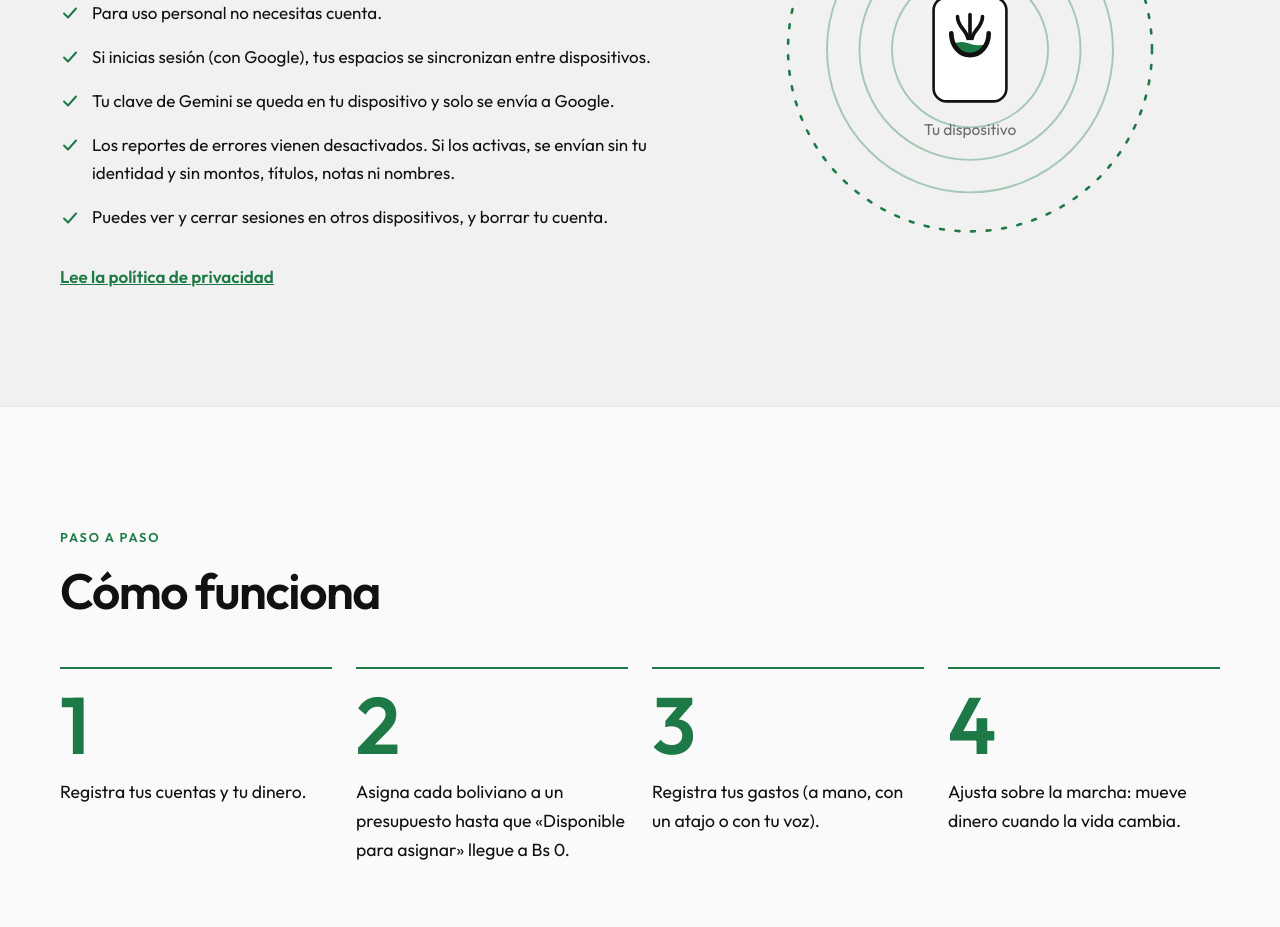
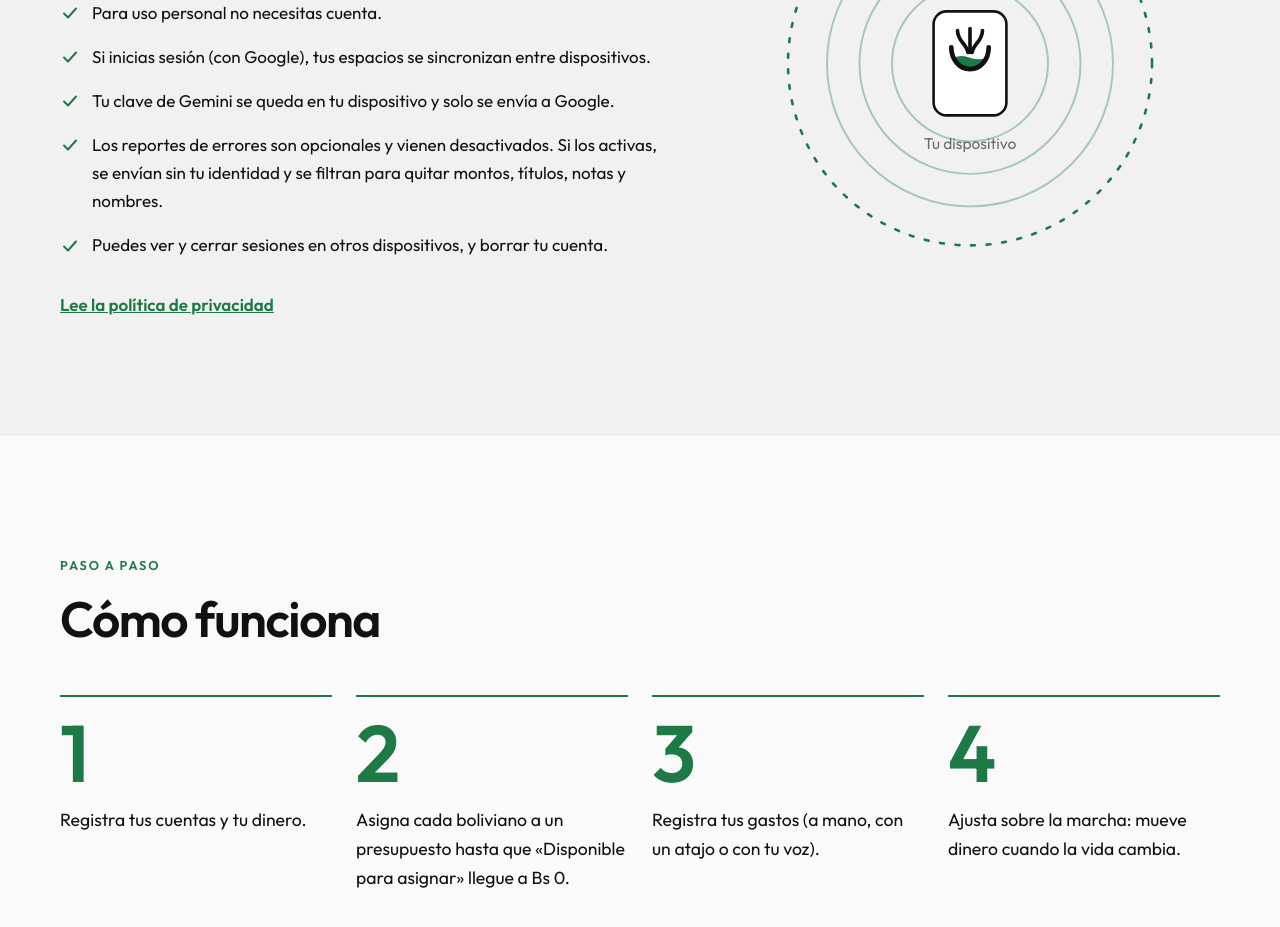
Before and after one commit to Cordelia242/cuenca-sitio, a Vue app in the folder landing/: page / in a window 1280 px wide. Shown: the part 3600-4527 px from the top of the page. Built offline with nearby package versions, Linux system fonts and the light colour scheme.

Commit message:
fix(guia): endurecer el chequeo de marcadores y precisar textos de privacidad
El script falla si grep no puede buscar, el aviso de errores de la landing
coincide con la política y la guía valida los anclajes.

```diff
--- a/landing/src/components/PrivacySection.vue
+++ b/landing/src/components/PrivacySection.vue
@@ -6,7 +6,7 @@ const points = [
   'Para uso personal no necesitas cuenta.',
   'Si inicias sesión (con Google), tus espacios se sincronizan entre dispositivos.',
   'Tu clave de Gemini se queda en tu dispositivo y solo se envía a Google.',
-  'Los reportes de errores vienen desactivados. Si los activas, se envían sin tu identidad y sin montos, títulos, notas ni nombres.',
+  'Los reportes de errores son opcionales y vienen desactivados. Si los activas, se envían sin tu identidad y se filtran para quitar montos, títulos, notas y nombres.',
   'Puedes ver y cerrar sesiones en otros dispositivos, y borrar tu cuenta.',
 ]
 </script>
```
Also changed, not shown: 3 other files (tests, documents, lock files or other folders).
